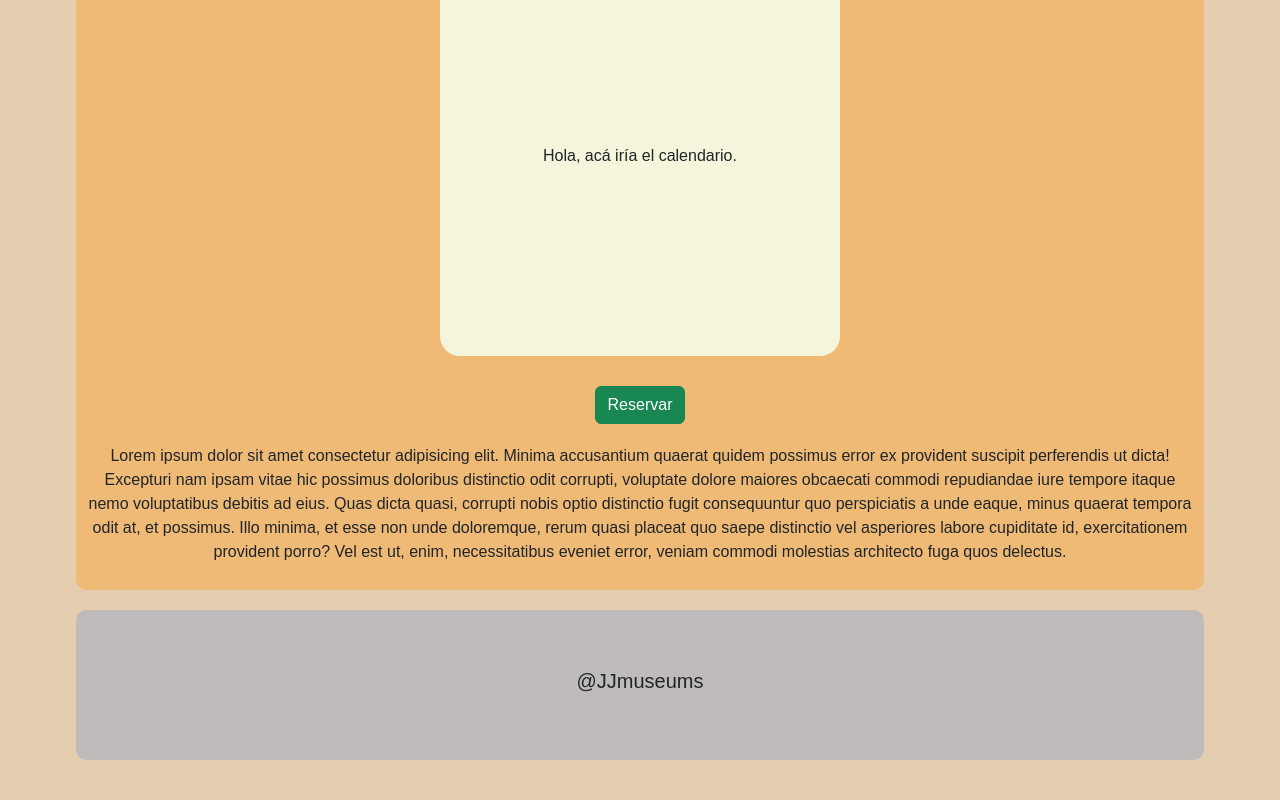
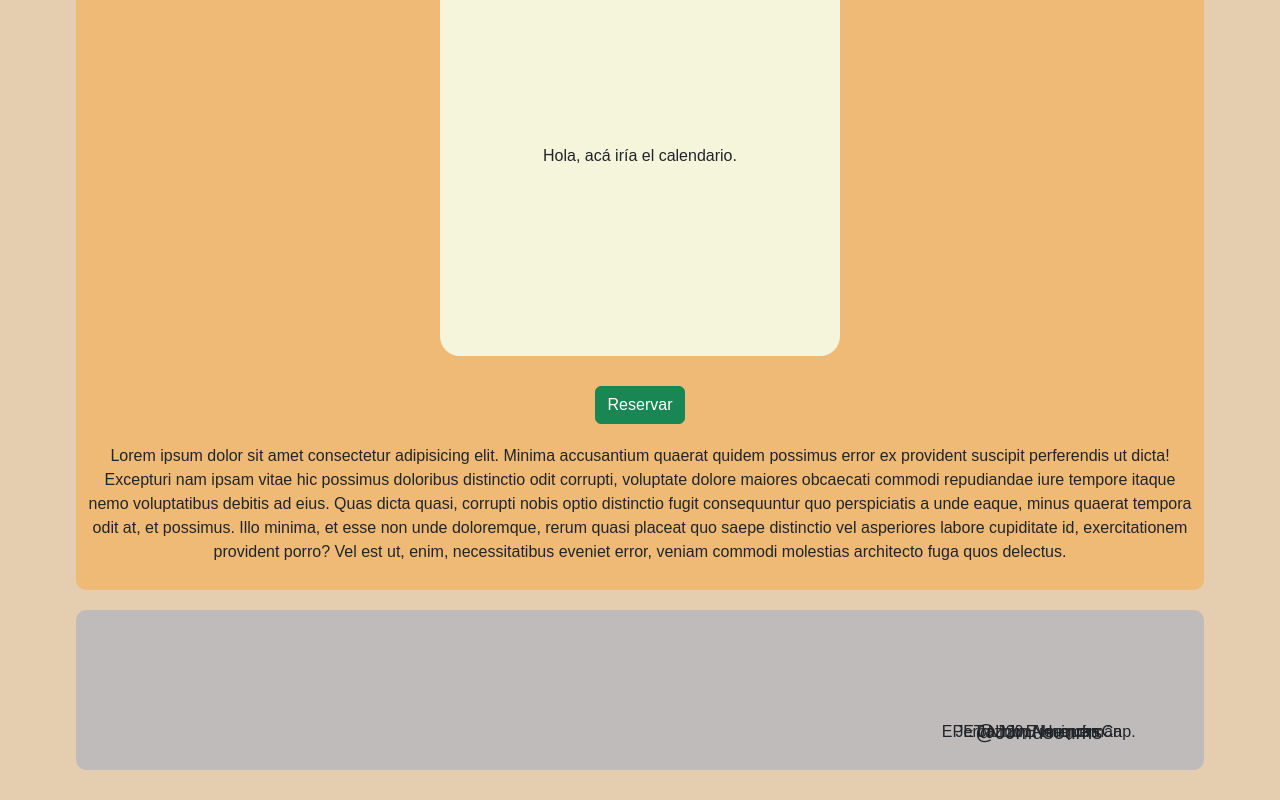
Before and after one commit to jeronimohuincaman/olimpiadas2022jj, a React (Create React App) app in the folder cliente/: page /agenda in a window 1280 px wide. Shown: the part 238-1038 px from the top of the page. Built offline with nearby package versions, Linux system fonts and the light colour scheme.

Commit message:
footer info

```diff
--- a/cliente/src/components/Footer.jsx
+++ b/cliente/src/components/Footer.jsx
@@ -1,11 +1,17 @@
 import React from 'react'
+import './style/Footer.css'
 
 export const Footer = () => {
   return (
 
-    <div>
+    <div className='container'>
 
-        <h5>@JJmuseums</h5>
+        <h5>
+          @JJmuseums
+        </h5>
+          <p className='autor1'> Jazmin Almendra</p>
+          <p className='autor2'>Jerónimo E Huincamán </p>
+          <p className='escuela'>EPET N°20, Neuquén Cap.</p>
     </div>
   )
 
--- /dev/null
+++ b/cliente/src/components/style/Footer.css
@@ -0,0 +1,23 @@
+.container{
+    grid-template-columns: repeat(3, 1fr);
+    grid-template-rows: repeat(2, 1fr);
+    grid-template-areas: "autor1 nombre escuela"
+                         "autor2 nombre escuela";
+    display: grid;
+}
+
+h5{
+    grid-area: nombre;
+}
+
+.autor1{
+    grid-area: autor1;
+    margin-top: 0;
+}
+.autor2{
+    grid-area: autor2;
+}
+
+.escuela{
+    grid-area: escuela;
+}
```
